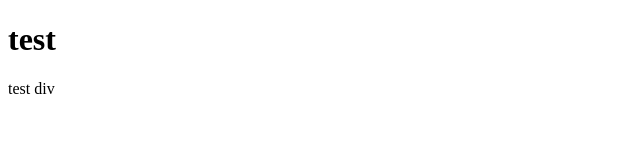
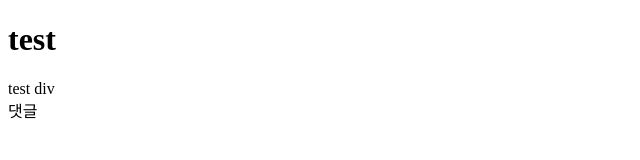
Before and after one commit to DanBi-Lee/studyGit, a plain HTML site: page index.html in a window 1280 px wide. Shown: the full height of the page, 0-640 px from the left. Drawn offline with Linux system fonts and the light colour scheme.

Commit message:
댓글 기능 추가

```diff
--- a/index.html
+++ b/index.html
@@ -9,5 +9,6 @@
 <body>
     <h1>test</h1>
     <div>test div</div>
+    <div>댓글</div>
 </body>
 </html>
```
